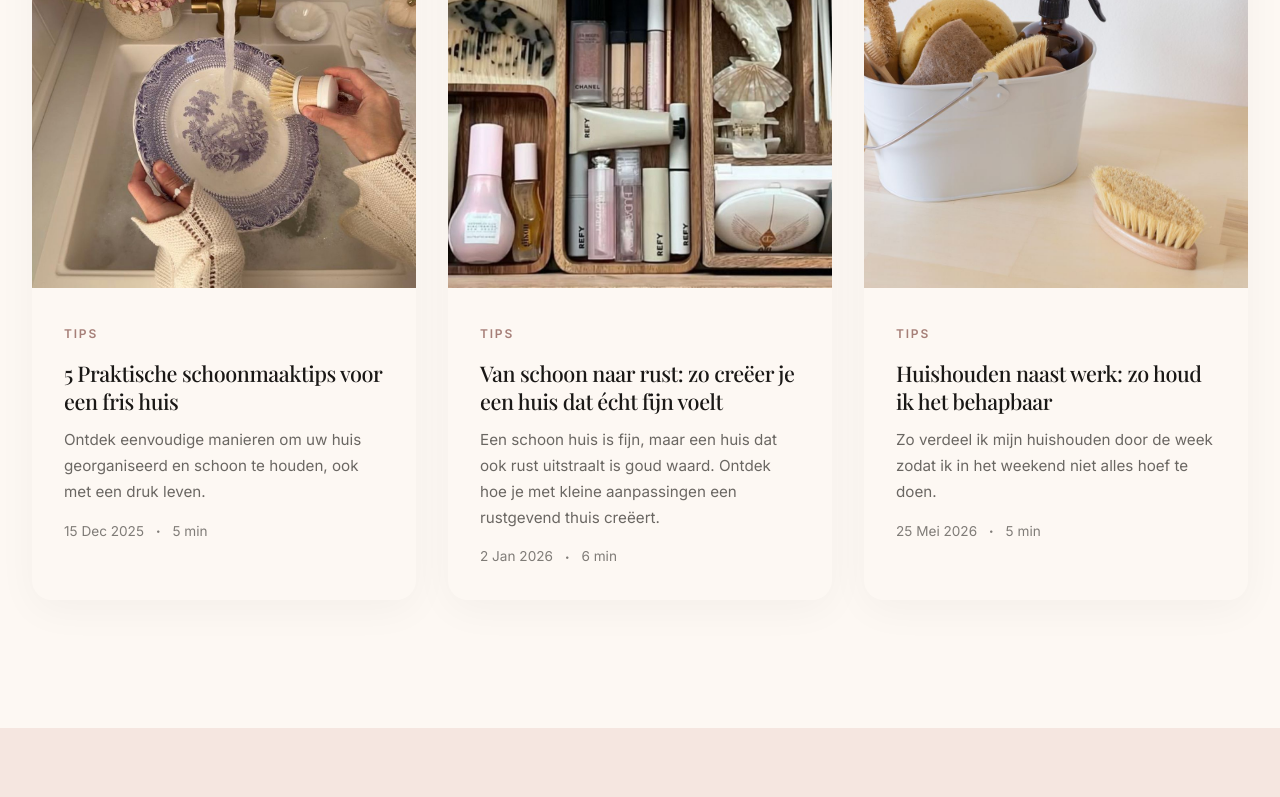
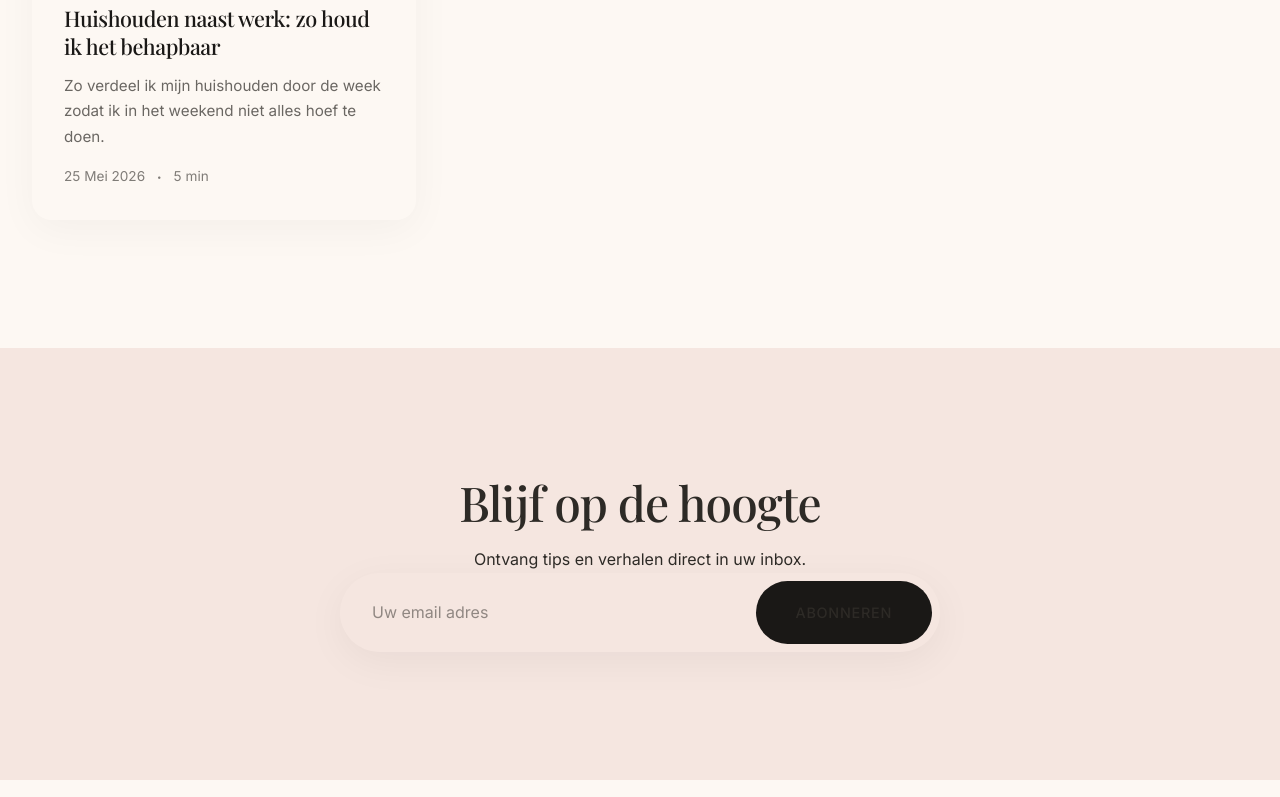
Before and after one commit to dice-pls7/fleurigthus, a Next.js app: page /blog in a window 1280 px wide. Shown: the part 1922-2719 px from the top of the page. Built offline with nearby package versions, Linux system fonts and the light colour scheme; a web font is replaced by a local one.

Commit message:
2 oude blogs verwijderd. mevr. wilde opnieuw beginnen

```diff
--- a/src/data/blogPosts.ts
+++ b/src/data/blogPosts.ts
@@ -14,115 +14,13 @@ export interface BlogPost {
 export const blogPosts: BlogPost[] = [
   {
     id: 1,
-    slug: '5-schoonmaak-tips', //x
-    category: 'Tips',
-    title: '5 Praktische schoonmaaktips voor een fris huis',
-    excerpt: 'Ontdek eenvoudige manieren om uw huis georganiseerd en schoon te houden, ook met een druk leven.',
-    date: '15 Dec 2025',
-    readTime: '5 min',
-    featured: true,
-    image: '/images/5 Praktische schoonmaaktips voor een fris huis.png',
-
-    content: `
-      <p class="intro">Een schoon huis hoeft niet veel tijd te kosten. Met deze 5 praktische tips houd je je huis fris en opgeruimd, zelfs met een drukke agenda.</p>
-
-      <h2>1. Begin klein: de 5-minuten regel</h2>
-      <p>Elke ochtend besteed je slechts 5 minuten aan opruimen. Leg spullen terug op hun plek, ruim de keuken op en maak het aanrecht schoon. Dit voorkomt dat rommel zich ophoopt en maakt het grote schoonmaken veel makkelijker.</p>
-
-      <h2>2. Werk van boven naar beneden</h2>
-      <p>Bij het schoonmaken altijd beginnen bij het hoogste punt (zoals planken en lampen) en werk naar beneden toe. Zo valt stof en vuil naar beneden en hoeft u niet dubbel te poetsen. Eindig altijd met de vloer.</p>
-
-      <h2>3. Gebruik natuurlijke schoonmaakmiddelen</h2>
-      <p>Een mix van azijn en water is uitstekend voor ramen en spiegels. Baking soda werkt wonderlijk voor hardnekkige vlekken in de keuken en badkamer. Deze middelen zijn goedkoop, effectief en vriendelijk voor het milieu.</p>
-
-      <ul>
-        <li><strong>Allesreiniger:</strong> 1 deel azijn op 1 deel water</li>
-        <li><strong>Raamreiniger:</strong> 2 eetlepels azijn in 1 liter water</li>
-        <li><strong>Schrobpasta:</strong> Baking soda met een beetje water tot een pasta</li>
-      </ul>
-
-      <h2>4. De one-touch regel</h2>
-      <p>Pak iets maar één keer op. In plaats van iets neer te leggen met het plan om het "later" op te ruimen, leg het meteen op de juiste plek. Dit bespaart tijd en voorkomt opeenhoping van spullen.</p>
-
-      <h2>5. Maak een schoonmaakschema</h2>
-      <p>Verdeel grote taken over de week. Bijvoorbeeld: maandag stofzuigen, dinsdag badkamer, woensdag keuken, etc. Zo wordt schoonmaken minder overweldigend en blijft uw huis constant netjes.</p>
-
-      <div class="tip-box">
-        <h3> Extra tip</h3>
-        <p>Zet een timer voor 15 minuten en doe zoveel mogelijk in die tijd. Je zult versteld staan hoeveel je kunt bereiken met gefocust werken!</p>
-      </div>
-
-      <h2>Hulp nodig?</h2>
-      <p>Lukt het niet om alles zelf bij te houden? Dat is helemaal oké. Soms is het fijn om hulp te hebben bij het huishouden, zodat je meer tijd overhoudt voor de dingen die echt belangrijk zijn.</p>
-
-      <p>Bij Fleurig Thús help ik graag met een schoon en opgeruimd huis, zodat je je kunt focussen op wat voor jou telt.</p>
-    `
-  },
-  {
-    id: 2,
-    slug: 'van-schoon-naar-rust',
-    category: 'Tips',
-    title: 'Van schoon naar rust: zo creëer je een huis dat écht fijn voelt',
-    excerpt: 'Een schoon huis is fijn, maar een huis dat ook rust uitstraalt is goud waard. Ontdek hoe je met kleine aanpassingen een rustgevend thuis creëert.',
-    date: '2 Jan 2026',
-    readTime: '6 min',
-    featured: false,
-    image: '/images/Van schoon naar rust zo creëer je een huis dat écht fijn voelt.png',
-    content: `
-      <p class="intro">Een schoon huis is fijn, maar een huis dat ook rust uitstraalt is goud waard. Zeker met een druk leven kan je woning snel aanvoelen als "nog een taak" in plaats van een plek om op te laden. In deze blog lees je hoe je met kleine aanpassingen niet alleen een schoon, maar ook een rustgevend en fijn thuis creëert.</p>
-
-      <h2>1. Minder spullen = minder onrust</h2>
-      <p>Hoe meer spullen, hoe sneller rommel zich opstapelt. Kies per ruimte een vaste plek voor je dagelijkse spullen en wees eerlijk: Gebruik ik dit écht?</p>
-      <p><strong>Tip:</strong> begin met één lade of plank per week. Dat voelt haalbaar én geeft meteen overzicht.</p>
-
-      <h2>2. Werk met vaste routines (niet met perfecte schema's)</h2>
-      <p>Je huis hoeft niet altijd perfect schoon te zijn. Kleine routines maken het verschil:</p>
-      <ul>
-        <li>Elke avond even de keuken resetten</li>
-        <li>10 minuten opruimen voor het slapengaan</li>
-        <li>Eén vaste dag voor grotere taken</li>
-      </ul>
-      <p>Zo voorkom je dat alles zich opstapelt.</p>
-
-      <h2>3. Geur doet meer dan je denkt</h2>
-      <p>Een fris huis gaat niet alleen over schoonmaken, maar ook over geur. Ventileer dagelijks en kies één geur die je fijn vindt, zoals:</p>
-      <ul>
-        <li><strong>Lavendel</strong> (rustgevend)</li>
-        <li><strong>Citroen</strong> (fris en energiek)</li>
-        <li><strong>Eucalyptus</strong> (schoon gevoel)</li>
-      </ul>
-      <p>Een subtiele geur zorgt ervoor dat je huis meteen prettiger aanvoelt.</p>
-
-      <h2>4. Licht en lucht: onderschat ze niet</h2>
-      <p>Daglicht en frisse lucht maken een enorm verschil.</p>
-      <ul>
-        <li>Open elke dag even alle ramen</li>
-        <li>Houd vensterbanken en ramen schoon</li>
-        <li>Gebruik lichte kleuren en materialen waar mogelijk</li>
-      </ul>
-      <p>Je huis voelt direct ruimer en lichter.</p>
-
-      <h2>5. Wees niet te hard voor jezelf</h2>
-      <p>Een huis is om in te leven. Soms is "goed genoeg" echt goed genoeg. Rust in huis begint vaak bij rust in je hoofd.</p>
-
-      <div class="tip-box">
-        <h3> Tot slot</h3>
-        <p>Een fijn thuis zit niet in perfectie, maar in aandacht. Met kleine stappen maak je van je huis een plek waar je graag bent, elke dag weer.</p>
-      </div>
-
-      <h2>Hulp nodig?</h2>
-      <p>Wil je meer tijd voor de dingen die écht tellen? Bij Fleurig Thús help ik graag met een schoon en rustgevend huis, zodat jij kunt genieten van wat belangrijk is.</p>
-    `
-  },
-  {
-    id: 3,
     slug: 'huishouden-naast-werk',
     category: 'Tips',
     title: 'Huishouden naast werk: zo houd ik het behapbaar',
     excerpt: 'Zo verdeel ik mijn huishouden door de week  zodat ik in het weekend niet alles hoef te doen.',
     date: '25 Mei 2026',
     readTime: '5 min',
-    featured: false,
+    featured: true,
     image: '/images/Huishouden naast werk zo houd ik het behapbaar.png',
     content: `
       <p class="intro">Werk, huishouden, rust… het is soms best een zoektocht om daar een fijne balans in te vinden. Ik merk zelf dat ik veel meer rust in mijn hoofd heb als ik mijn schoonmaakwerk een beetje verdeel over de week. Niet alles op één dag, maar kleine taken per dag. Daardoor hoef ik in het weekend niet nog uren in huis bezig te zijn.</p>
```
